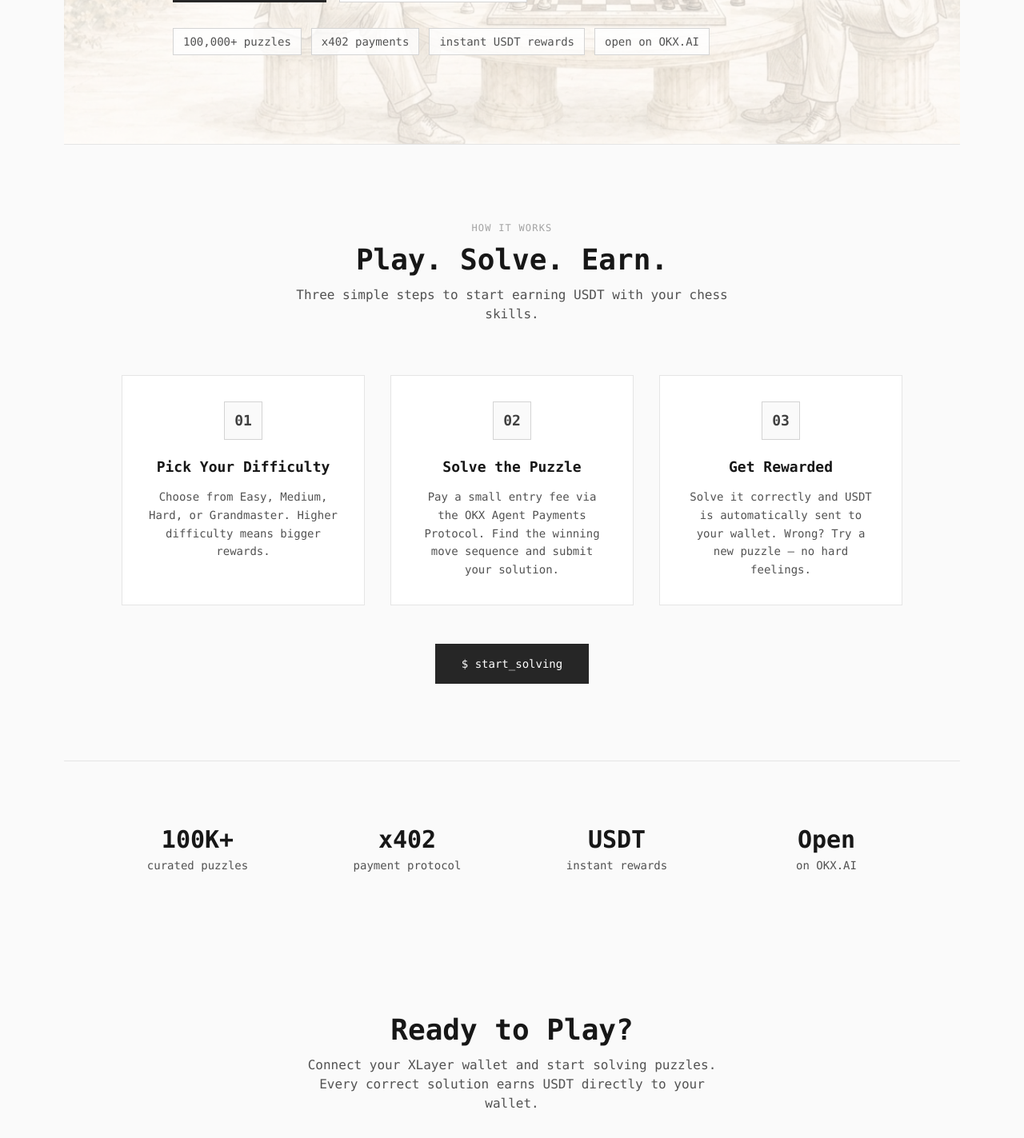
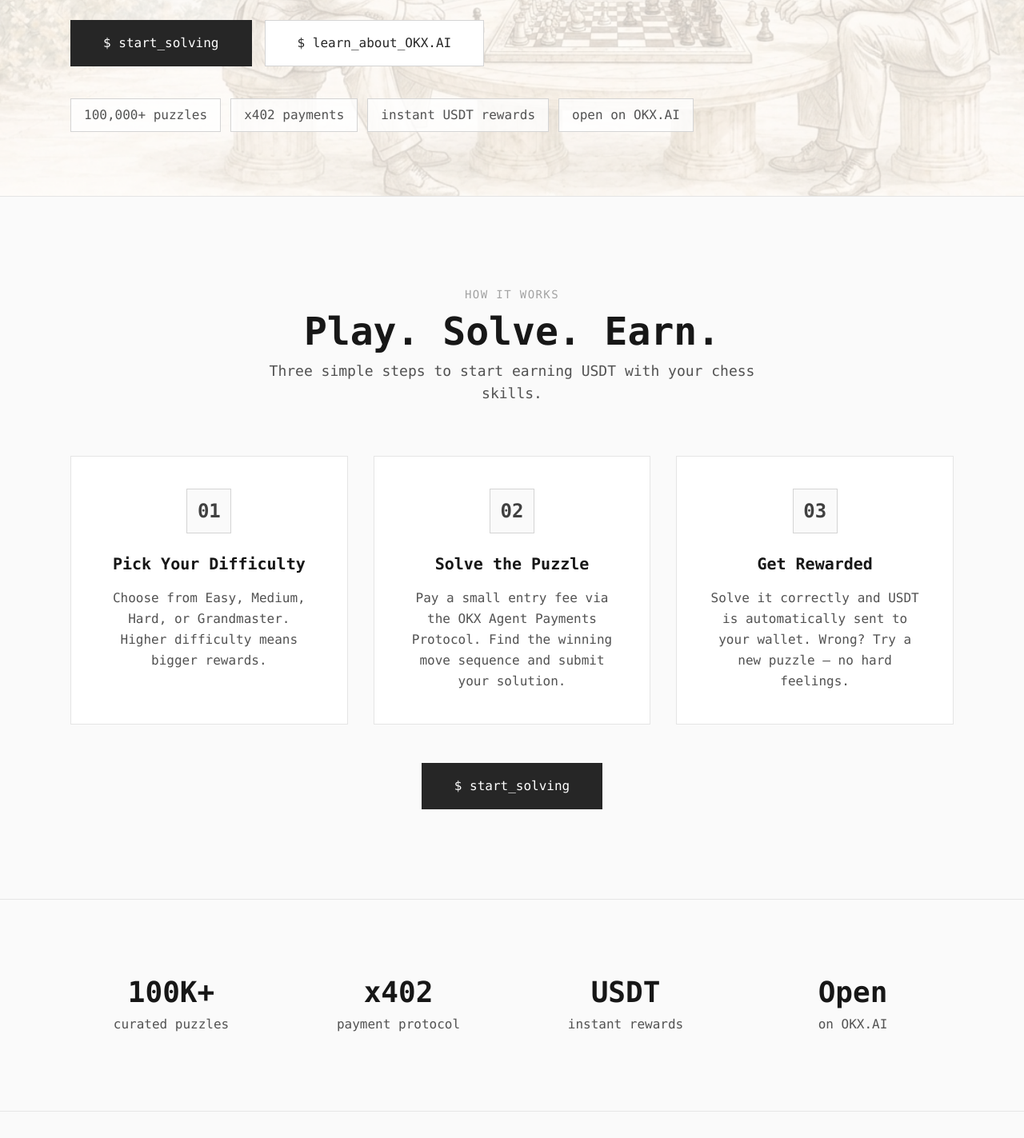
Before and after one commit to youvandra/mateinX, a Next.js app in the folder frontend/: page / in a window 1280 px wide. Shown: the part 700-2123 px from the top of the page at 80% size. Built offline with nearby package versions, Linux system fonts and the light colour scheme.

Commit message:
Remove standalone output config to fix Node v24 build traces, restructure layout for full-width pages

```diff
--- a/frontend/next.config.js
+++ b/frontend/next.config.js
@@ -1,7 +1,6 @@
 /** @type {import('next').NextConfig} */
 const nextConfig = {
   reactStrictMode: true,
-  output: 'standalone',
   typescript: {
     ignoreBuildErrors: true,
   },
--- a/frontend/src/app/dashboard/page.tsx
+++ b/frontend/src/app/dashboard/page.tsx
@@ -70,7 +70,7 @@ export default function Dashboard() {
   };
 
   return (
-    <div className="space-y-6">
+    <div className="max-w-6xl mx-auto px-4 py-8 space-y-6">
       <div className="flex items-center gap-2">
         <img src="/Logo.svg" alt="" className="h-5 w-5" />
         <h1 className="text-base font-bold text-terminal-800 uppercase tracking-wider">Dashboard</h1>
--- a/frontend/src/app/games/[id]/page.tsx
+++ b/frontend/src/app/games/[id]/page.tsx
@@ -99,7 +99,7 @@ export default function GameDetail() {
   };
 
   return (
-    <div className="space-y-4">
+    <div className="max-w-6xl mx-auto px-4 py-8 space-y-4">
       <div className="flex items-center gap-3 text-xs font-mono">
         <a href="/dashboard" className="text-terminal-500 hover:text-terminal-800 transition-colors">
           {'<- back'}
--- a/frontend/src/app/layout.tsx
+++ b/frontend/src/app/layout.tsx
@@ -26,7 +26,7 @@ export default function RootLayout({ children }: { children: React.ReactNode })
             </div>
           </div>
         </nav>
-        <main className="max-w-6xl mx-auto px-4 py-8">
+        <main>
           {children}
         </main>
       </body>
--- a/frontend/src/app/leaderboard/page.tsx
+++ b/frontend/src/app/leaderboard/page.tsx
@@ -33,7 +33,7 @@ export default function Leaderboard() {
   }, []);
 
   return (
-    <div className="space-y-6">
+    <div className="max-w-6xl mx-auto px-4 py-8 space-y-6">
       <div className="flex items-center gap-2">
         <img src="/Logo.svg" alt="" className="h-5 w-5" />
         <h1 className="text-base font-bold text-terminal-800 uppercase tracking-wider">Leaderboard</h1>
--- a/frontend/src/app/page.tsx
+++ b/frontend/src/app/page.tsx
@@ -1,7 +1,7 @@
 export default function Home() {
   return (
     <div>
-      {/* Hero Section — Full Screen */}
+      {/* Hero — Full Viewport */}
       <section
         className="relative min-h-screen flex items-center border-b border-terminal-200"
         style={{
@@ -11,22 +11,22 @@ export default function Home() {
         }}
       >
         <div className="absolute inset-0 bg-white/70" />
-        <div className="relative z-10 w-full max-w-4xl mx-auto px-6 py-20">
-          <img src="/Logo.svg" alt="mateinX" className="h-14 w-14 mb-6" />
-          <h1 className="text-5xl md:text-7xl font-bold text-terminal-900 leading-tight">
+        <div className="relative z-10 w-full max-w-6xl mx-auto px-6 py-20">
+          <img src="/Logo.svg" alt="mateinX" className="h-16 w-16 mb-6" />
+          <h1 className="text-5xl md:text-7xl lg:text-8xl font-bold text-terminal-900 leading-tight">
             Solve Chess Puzzles,<br />
             <span className="text-terminal-600">Earn Crypto Rewards</span>
           </h1>
-          <p className="text-lg md:text-xl text-terminal-700 mt-5 max-w-2xl leading-relaxed">
+          <p className="text-lg md:text-xl lg:text-2xl text-terminal-700 mt-5 max-w-3xl leading-relaxed">
             An Agentic Service Provider on OKX.AI. Generate a chess puzzle at your
             chosen difficulty, find the winning sequence, and earn USDT when you
             solve it — all handled automatically through the OKX Agent Payments Protocol.
           </p>
 
-          <div className="flex flex-wrap gap-4 mt-8">
+          <div className="flex flex-wrap gap-4 mt-10">
             <a
               href="/dashboard"
-              className="inline-block px-8 py-3.5 bg-terminal-800 text-white text-sm font-mono hover:bg-terminal-700 transition-colors border border-terminal-800"
+              className="inline-block px-10 py-4 bg-terminal-800 text-white text-base font-mono hover:bg-terminal-700 transition-colors border border-terminal-800"
             >
               $ start_solving
             </a>
@@ -34,23 +34,23 @@ export default function Home() {
               href="https://okx.ai"
               target="_blank"
               rel="noreferrer"
-              className="inline-block px-8 py-3.5 bg-white text-terminal-800 text-sm font-mono hover:bg-terminal-50 transition-colors border border-terminal-300"
+              className="inline-block px-10 py-4 bg-white text-terminal-800 text-base font-mono hover:bg-terminal-50 transition-colors border border-terminal-300"
             >
               $ learn_about_OKX.AI
             </a>
           </div>
 
-          <div className="flex flex-wrap gap-3 mt-8 text-sm font-mono">
-            <span className="border border-terminal-300 px-3 py-1.5 text-terminal-600 bg-white/80">
+          <div className="flex flex-wrap gap-3 mt-10 text-base font-mono">
+            <span className="border border-terminal-300 px-4 py-2 text-terminal-600 bg-white/80">
               100,000+ puzzles
             </span>
-            <span className="border border-terminal-300 px-3 py-1.5 text-terminal-600 bg-white/80">
+            <span className="border border-terminal-300 px-4 py-2 text-terminal-600 bg-white/80">
               x402 payments
             </span>
-            <span className="border border-terminal-300 px-3 py-1.5 text-terminal-600 bg-white/80">
+            <span className="border border-terminal-300 px-4 py-2 text-terminal-600 bg-white/80">
               instant USDT rewards
             </span>
-            <span className="border border-terminal-300 px-3 py-1.5 text-terminal-600 bg-white/80">
+            <span className="border border-terminal-300 px-4 py-2 text-terminal-600 bg-white/80">
               open on OKX.AI
             </span>
           </div>
@@ -58,49 +58,47 @@ export default function Home() {
       </section>
 
       {/* How It Works */}
-      <section className="py-24 px-6 max-w-5xl mx-auto">
+      <section className="border-b border-terminal-200">
+        <div className="max-w-6xl mx-auto px-6 py-28">
           <div className="text-center mb-16">
-          <p className="text-xs font-mono text-terminal-400 uppercase tracking-widest mb-3">How It Works</p>
-          <h2 className="text-3xl md:text-4xl font-bold text-terminal-900">
+            <p className="text-sm font-mono text-terminal-400 uppercase tracking-widest mb-3">How It Works</p>
+            <h2 className="text-4xl md:text-5xl font-bold text-terminal-900">
               Play. Solve. Earn.
             </h2>
-          <p className="text-terminal-600 mt-3 max-w-xl mx-auto">
+            <p className="text-terminal-600 mt-3 text-lg max-w-2xl mx-auto">
               Three simple steps to start earning USDT with your chess skills.
             </p>
           </div>
 
           <div className="grid md:grid-cols-3 gap-8">
-          {/* Step 1 */}
-          <div className="border border-terminal-200 bg-white p-8 text-center">
-            <div className="w-12 h-12 border border-terminal-300 bg-terminal-50 flex items-center justify-center mx-auto mb-5">
-              <span className="text-lg font-bold text-terminal-700">01</span>
+            <div className="border border-terminal-200 bg-white p-10 text-center">
+              <div className="w-14 h-14 border border-terminal-300 bg-terminal-50 flex items-center justify-center mx-auto mb-6">
+                <span className="text-2xl font-bold text-terminal-700">01</span>
               </div>
-            <h3 className="text-lg font-bold text-terminal-900 mb-3">Pick Your Difficulty</h3>
-            <p className="text-terminal-600 text-sm leading-relaxed">
+              <h3 className="text-xl font-bold text-terminal-900 mb-4">Pick Your Difficulty</h3>
+              <p className="text-terminal-600 leading-relaxed">
                 Choose from Easy, Medium, Hard, or Grandmaster. Higher difficulty means
                 bigger rewards.
               </p>
             </div>
 
-          {/* Step 2 */}
-          <div className="border border-terminal-200 bg-white p-8 text-center">
-            <div className="w-12 h-12 border border-terminal-300 bg-terminal-50 flex items-center justify-center mx-auto mb-5">
-              <span className="text-lg font-bold text-terminal-700">02</span>
+            <div className="border border-terminal-200 bg-white p-10 text-center">
+              <div className="w-14 h-14 border border-terminal-300 bg-terminal-50 flex items-center justify-center mx-auto mb-6">
+                <span className="text-2xl font-bold text-terminal-700">02</span>
               </div>
-            <h3 className="text-lg font-bold text-terminal-900 mb-3">Solve the Puzzle</h3>
-            <p className="text-terminal-600 text-sm leading-relaxed">
+              <h3 className="text-xl font-bold text-terminal-900 mb-4">Solve the Puzzle</h3>
+              <p className="text-terminal-600 leading-relaxed">
                 Pay a small entry fee via the OKX Agent Payments Protocol. Find the
                 winning move sequence and submit your solution.
               </p>
             </div>
 
-          {/* Step 3 */}
-          <div className="border border-terminal-200 bg-white p-8 text-center">
-            <div className="w-12 h-12 border border-terminal-300 bg-terminal-50 flex items-center justify-center mx-auto mb-5">
-              <span className="text-lg font-bold text-terminal-700">03</span>
+            <div className="border border-terminal-200 bg-white p-10 text-center">
+              <div className="w-14 h-14 border border-terminal-300 bg-terminal-50 flex items-center justify-center mx-auto mb-6">
+                <span className="text-2xl font-bold text-terminal-700">03</span>
               </div>
-            <h3 className="text-lg font-bold text-terminal-900 mb-3">Get Rewarded</h3>
-            <p className="text-terminal-600 text-sm leading-relaxed">
+              <h3 className="text-xl font-bold text-terminal-900 mb-4">Get Rewarded</h3>
+              <p className="text-terminal-600 leading-relaxed">
                 Solve it correctly and USDT is automatically sent to your wallet.
                 Wrong? Try a new puzzle — no hard feelings.
               </p>
@@ -110,59 +108,62 @@ export default function Home() {
           <div className="text-center mt-12">
             <a
               href="/dashboard"
-            className="inline-block px-8 py-3.5 bg-terminal-800 text-white text-sm font-mono hover:bg-terminal-700 transition-colors border border-terminal-800"
+              className="inline-block px-10 py-4 bg-terminal-800 text-white text-base font-mono hover:bg-terminal-700 transition-colors border border-terminal-800"
             >
               $ start_solving
             </a>
           </div>
+        </div>
       </section>
 
-      {/* Stats / Features */}
-      <section className="border-t border-terminal-200 bg-terminal-50 py-20 px-6">
-        <div className="max-w-5xl mx-auto">
-          <div className="grid md:grid-cols-4 gap-6 text-center">
+      {/* Stats */}
+      <section className="border-b border-terminal-200 bg-terminal-50">
+        <div className="max-w-6xl mx-auto px-6 py-24">
+          <div className="grid md:grid-cols-4 gap-8 text-center">
             <div>
-              <p className="text-3xl font-bold text-terminal-900">100K+</p>
-              <p className="text-terminal-600 text-sm font-mono mt-1">curated puzzles</p>
+              <p className="text-4xl font-bold text-terminal-900">100K+</p>
+              <p className="text-terminal-600 text-base font-mono mt-2">curated puzzles</p>
             </div>
             <div>
-              <p className="text-3xl font-bold text-terminal-900">x402</p>
-              <p className="text-terminal-600 text-sm font-mono mt-1">payment protocol</p>
+              <p className="text-4xl font-bold text-terminal-900">x402</p>
+              <p className="text-terminal-600 text-base font-mono mt-2">payment protocol</p>
             </div>
             <div>
-              <p className="text-3xl font-bold text-terminal-900">USDT</p>
-              <p className="text-terminal-600 text-sm font-mono mt-1">instant rewards</p>
+              <p className="text-4xl font-bold text-terminal-900">USDT</p>
+              <p className="text-terminal-600 text-base font-mono mt-2">instant rewards</p>
             </div>
             <div>
-              <p className="text-3xl font-bold text-terminal-900">Open</p>
-              <p className="text-terminal-600 text-sm font-mono mt-1">on OKX.AI</p>
+              <p className="text-4xl font-bold text-terminal-900">Open</p>
+              <p className="text-terminal-600 text-base font-mono mt-2">on OKX.AI</p>
             </div>
           </div>
         </div>
       </section>
 
       {/* CTA */}
-      <section className="py-24 px-6 text-center">
-        <h2 className="text-3xl md:text-4xl font-bold text-terminal-900">
+      <section className="py-28">
+        <div className="max-w-6xl mx-auto px-6 text-center">
+          <h2 className="text-4xl md:text-5xl font-bold text-terminal-900">
             Ready to Play?
           </h2>
-        <p className="text-terminal-600 mt-3 max-w-lg mx-auto">
+          <p className="text-terminal-600 mt-4 text-lg max-w-2xl mx-auto">
             Connect your XLayer wallet and start solving puzzles. Every correct
             solution earns USDT directly to your wallet.
           </p>
-        <div className="flex flex-wrap justify-center gap-4 mt-8">
+          <div className="flex flex-wrap justify-center gap-4 mt-10">
             <a
               href="/dashboard"
-            className="inline-block px-8 py-3.5 bg-terminal-800 text-white text-sm font-mono hover:bg-terminal-700 transition-colors border border-terminal-800"
+              className="inline-block px-10 py-4 bg-terminal-800 text-white text-base font-mono hover:bg-terminal-700 transition-colors border border-terminal-800"
             >
               $ go_to_dashboard
             </a>
             <a
               href="/leaderboard"
-            className="inline-block px-8 py-3.5 bg-white text-terminal-800 text-sm font-mono hover:bg-terminal-50 transition-colors border border-terminal-300"
+              className="inline-block px-10 py-4 bg-white text-terminal-800 text-base font-mono hover:bg-terminal-50 transition-colors border border-terminal-300"
             >
               $ view_leaderboard
             </a>
+          </div>
         </div>
       </section>
     </div>
```
Lines whose indentation alone changed are shown as unchanged.
